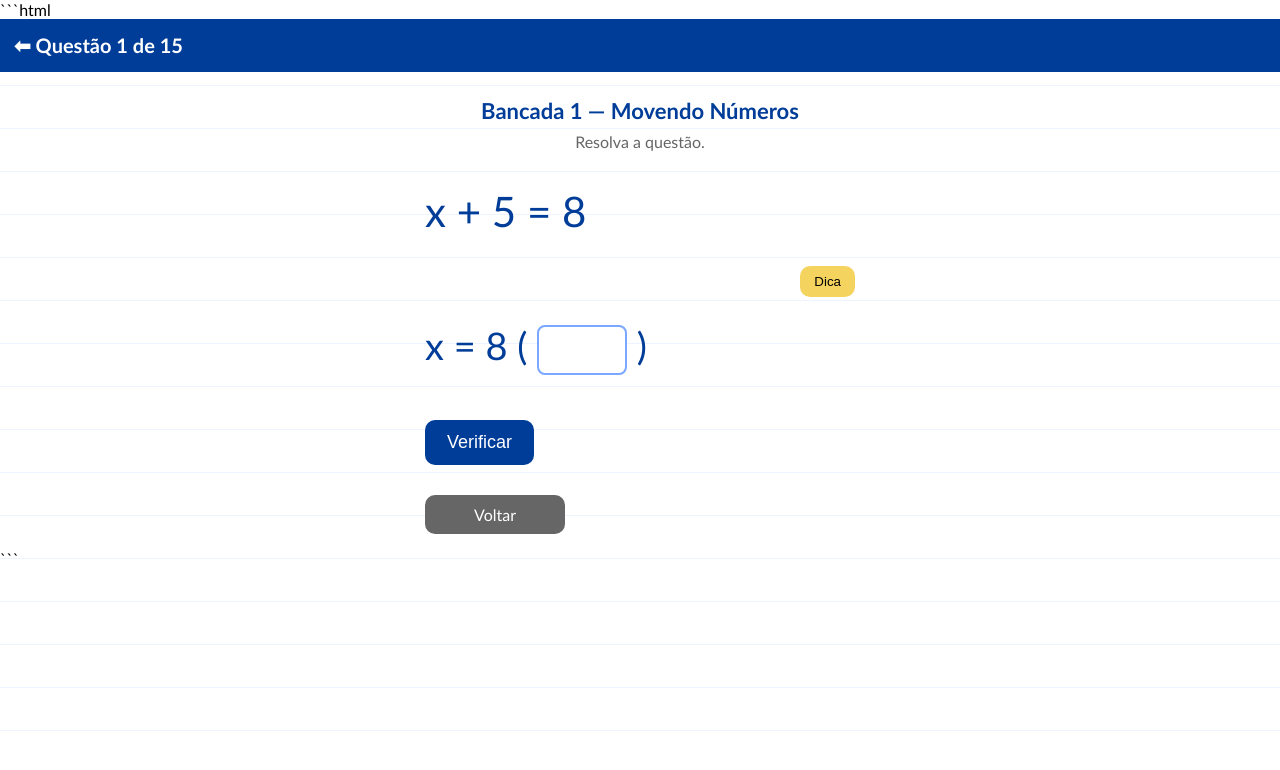
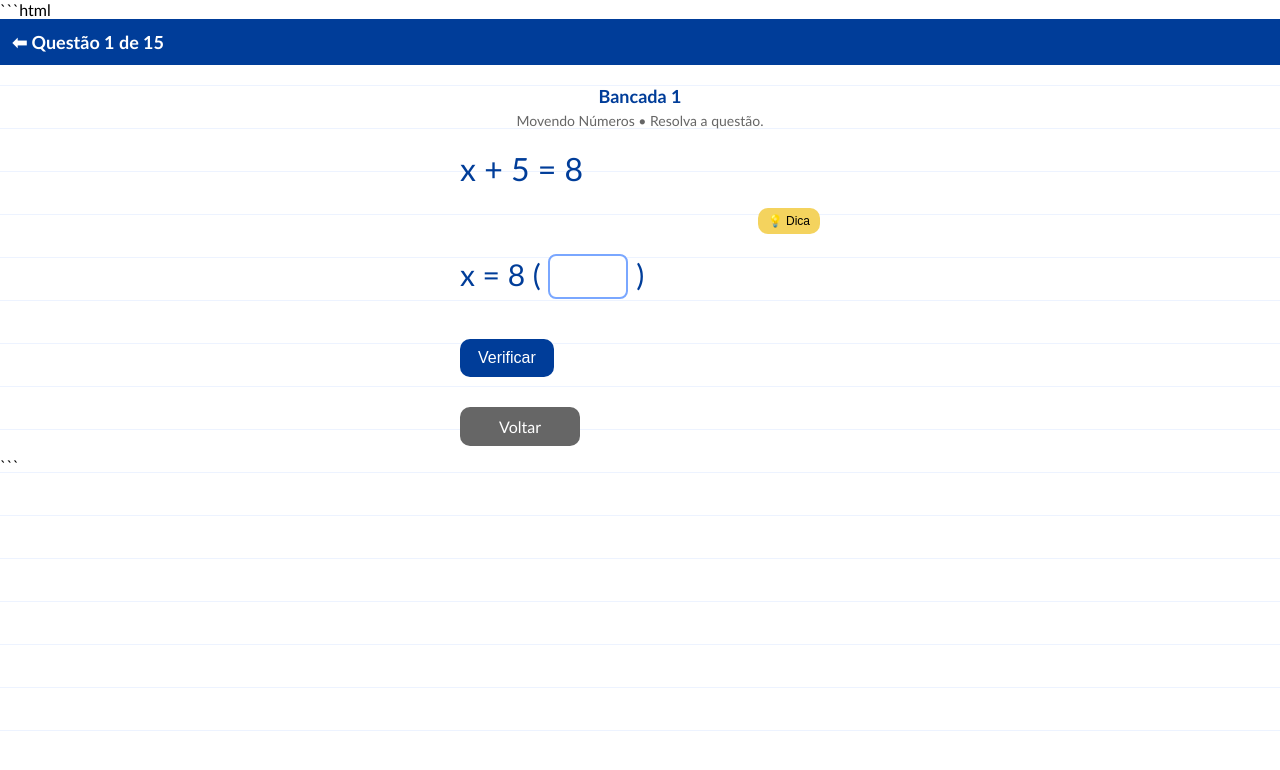
Before and after one commit to marcioamg4mat/laboratorio-fernao, a plain HTML site: page questao1.html in a window 1280 px wide. Shown: the top 770 px of the page. Drawn offline with Linux system fonts and the light colour scheme.

Commit message:
Update questao1.html

```diff
--- a/questao1.html
+++ b/questao1.html
@@ -25,20 +25,20 @@ min-height:100vh;
 .topo{
 background:#003d99;
 color:white;
-padding:14px;
-font-size:20px;
+padding:12px;
+font-size:18px;
 font-weight:bold;
 }
 
 .folha{
-max-width:430px;
+max-width:360px;
 margin:auto;
-padding:15px;
+padding:10px;
 }
 
 .titulo{
 text-align:center;
-font-size:22px;
+font-size:18px;
 font-weight:bold;
 color:#003d99;
 margin-top:10px;
@@ -46,30 +46,30 @@ margin-top:10px;
 
 .subtitulo{
 text-align:center;
-font-size:16px;
+font-size:14px;
 color:#666;
-margin-top:8px;
-margin-bottom:35px;
+margin-top:5px;
+margin-bottom:20px;
 }
 
 .equacao{
-font-size:42px;
+font-size:32px;
 color:#003d99;
 text-align:left;
-margin:30px 0;
+margin:20px 0;
 }
 
 .linha{
-font-size:38px;
+font-size:30px;
 color:#003d99;
 text-align:left;
-margin:25px 0;
+margin:20px 0;
 }
 
 .campo{
-width:90px;
-height:50px;
-font-size:32px;
+width:80px;
+height:45px;
+font-size:28px;
 text-align:center;
 border:2px solid #7aa7ff;
 border-radius:8px;
@@ -78,8 +78,9 @@ border-radius:8px;
 .botaoDica{
 display:block;
 margin-left:auto;
-margin-bottom:15px;
-padding:8px 14px;
+margin-bottom:5px;
+padding:6px 10px;
+font-size:12px;
 background:#f4d35e;
 border:none;
 border-radius:10px;
@@ -89,24 +90,24 @@ cursor:pointer;
 .postit{
 display:none;
 background:#fff2a8;
-padding:12px;
-width:220px;
+padding:8px;
+width:140px;
 border-radius:10px;
-font-size:14px;
-line-height:1.5;
-margin-left:auto;
-margin-bottom:20px;
+font-size:12px;
+line-height:1.3;
+float:right;
+margin-bottom:15px;
 box-shadow:2px 2px 8px rgba(0,0,0,.15);
 color:#333;
 }
 
 .botao{
-padding:12px 22px;
+padding:10px 18px;
 background:#003d99;
 color:white;
 border:none;
 border-radius:10px;
-font-size:18px;
+font-size:16px;
 cursor:pointer;
 }
 
@@ -116,14 +117,14 @@ margin-top:20px;
 
 .resultado{
 margin-top:25px;
-font-size:22px;
+font-size:20px;
 font-weight:bold;
 color:#222;
 }
 
 .voltar{
 display:block;
-width:120px;
+width:100px;
 text-align:center;
 margin-top:30px;
 padding:10px;
@@ -154,11 +155,11 @@ display:none;
 <div class="folha">
 
 <div class="titulo">
-Bancada 1 — Movendo Números
+Bancada 1
 </div>
 
 <div class="subtitulo">
-Resolva a questão.
+Movendo Números • Resolva a questão.
 </div>
 
 <div class="equacao">
@@ -166,15 +167,13 @@ x + 5 = 8
 </div>
 
 <button class="botaoDica" onclick="mostrarDica()">
-Dica
+💡 Dica
 </button>
 
 <div id="dica" class="postit">
-O número 5 está somando.
+5 está somando com x.
 
-<br><br>
-
-Qual é a operação oposta?
+Faça a operação oposta.
 </div>
 
 <div id="passo1">
@@ -258,7 +257,18 @@ Voltar
 
 function mostrarDica(){
 
-document.getElementById("dica").style.display="block";
+let dica =
+document.getElementById("dica");
+
+if(dica.style.display=="block"){
+
+dica.style.display="none";
+
+}else{
+
+dica.style.display="block";
+
+}
 
 }
 
```
